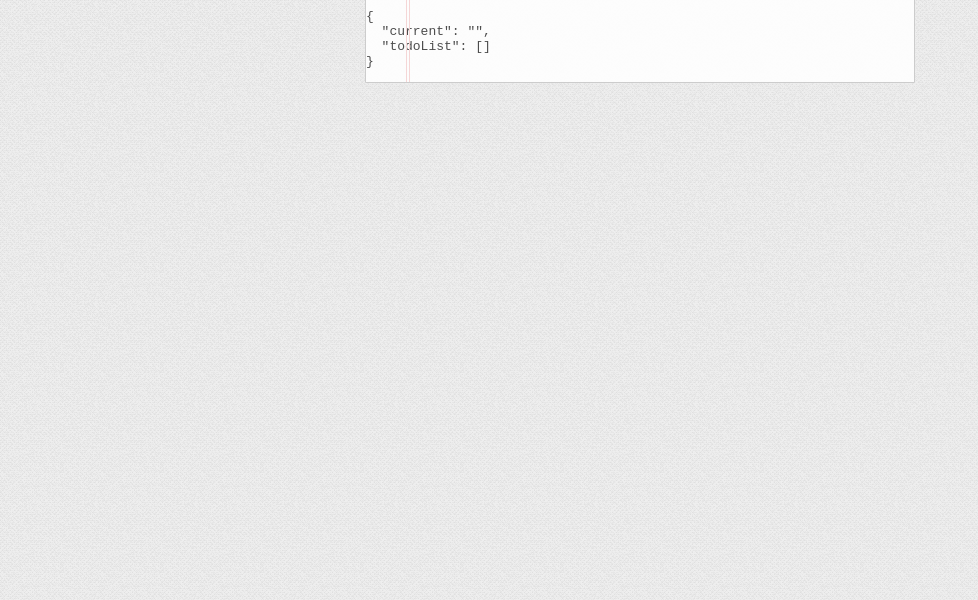
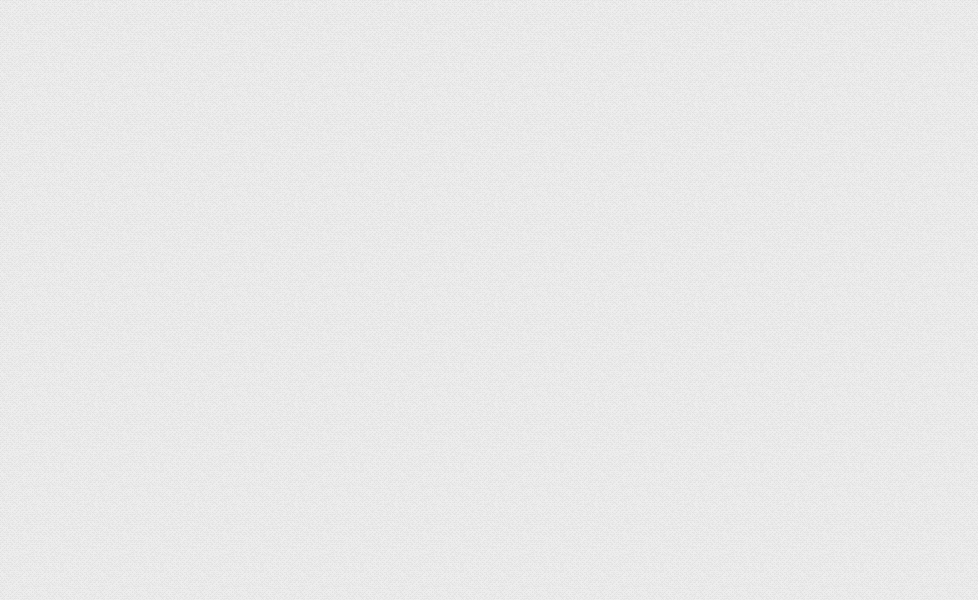
Before and after one commit to aakash-cr7/todo-ko, a plain HTML site: page index.html in a window 1280 px wide. Shown: the part 200-800 px from the top of the page, without its empty margins (0-978 px from the left). Drawn offline with Linux system fonts and the light colour scheme.

Commit message:
Minor change.

```diff
--- a/index.html
+++ b/index.html
@@ -30,8 +30,7 @@
 
 
             <footer>
-
-                <pre data-bind="text: ko.toJSON($root, null, 2)"></pre>
+                <!-- <pre data-bind="text: ko.toJSON($root, null, 2)"></pre> -->
             </footer>
         </section>
 
```
